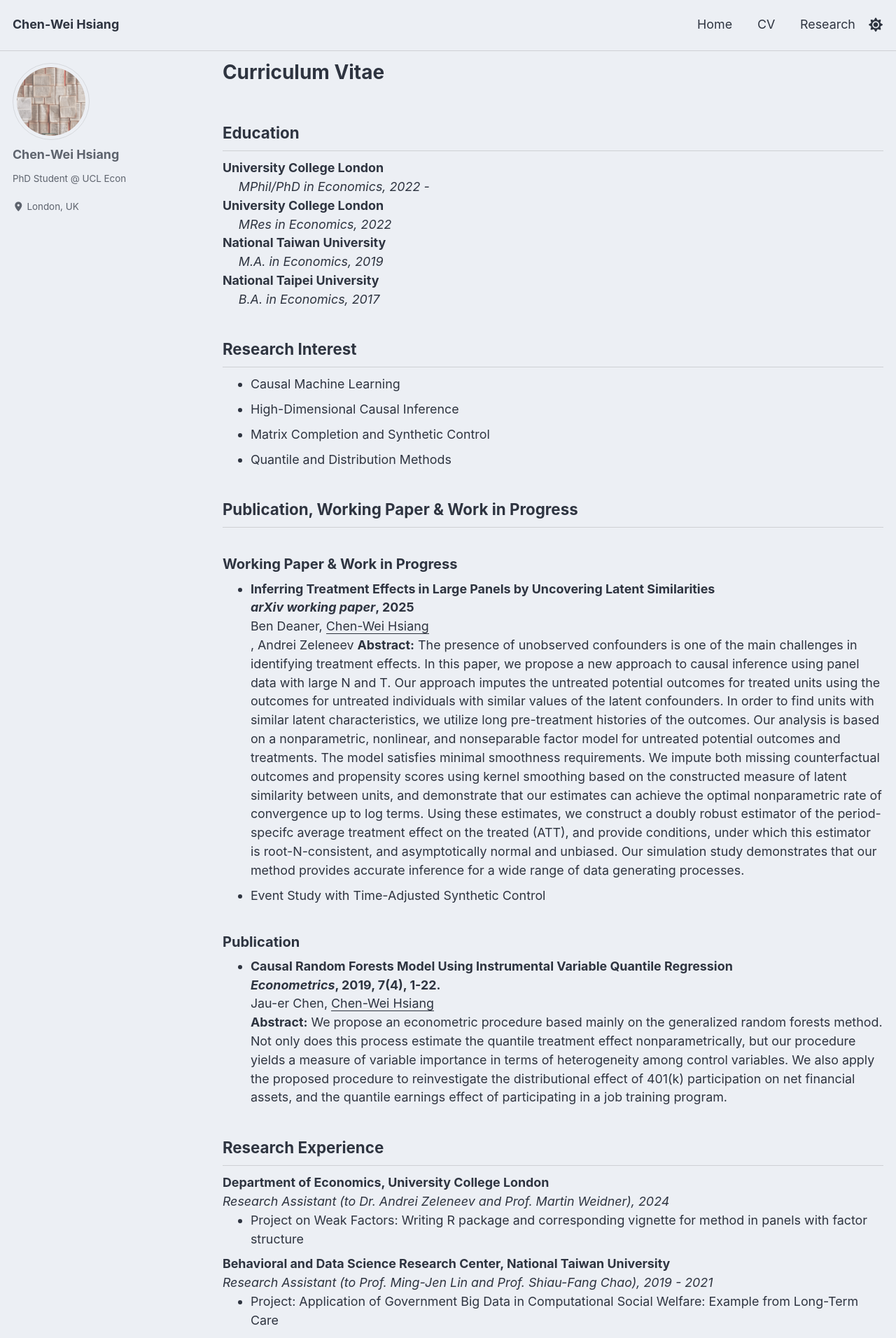
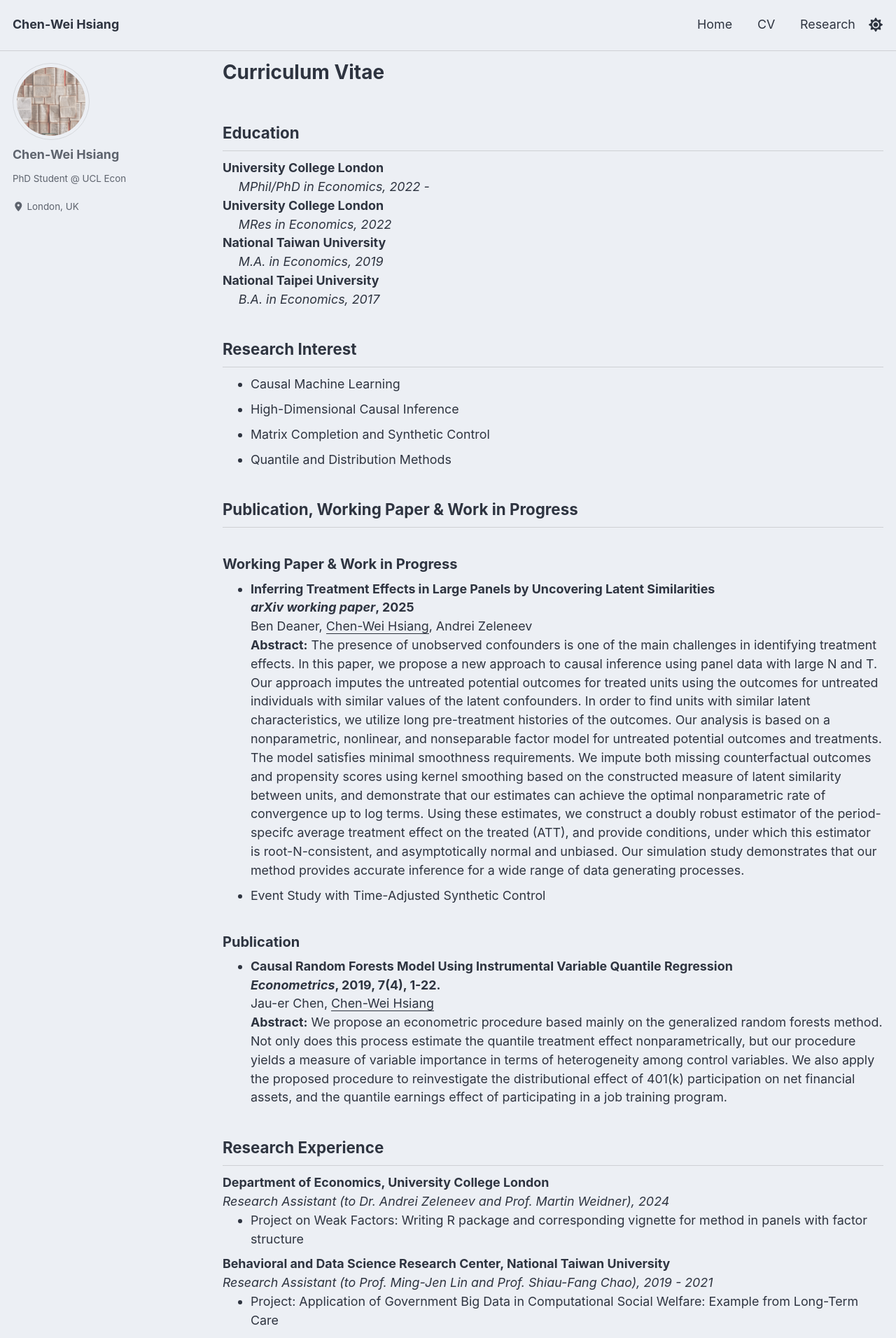
Before and after one commit to chenweihsiang/chenweihsiang.github.io, a Jekyll site: the page built from _pages/cv.md, in a window 1280 px wide. Shown: the top 1912 px of the page at 70% size. Built offline with Jekyll 4.4.1, drawn with Linux system fonts in a browser that asks for light colours; cached includes are drawn as plain includes.

Commit message:
Update cv.md

```diff
--- a/_pages/cv.md
+++ b/_pages/cv.md
@@ -46,7 +46,7 @@ author_profile: true
 <li>
 <strong>Inferring Treatment Effects in Large Panels by Uncovering Latent Similarities</strong><br/>
 <strong><em>arXiv working paper</em>, 2025</strong><br/>
-Ben Deaner, <ins>Chen-Wei Hsiang</ins><br/>, Andrei Zeleneev
+Ben Deaner, <ins>Chen-Wei Hsiang</ins>, Andrei Zeleneev<br/>
 <strong>Abstract:</strong> The presence of unobserved confounders is one of the main challenges in identifying treatment effects. In this paper, we propose a new approach to causal inference using panel data with large N and T. Our approach imputes the untreated potential outcomes for treated units using the outcomes for untreated individuals with similar values of the latent confounders. In order to find units with similar latent characteristics, we utilize long pre-treatment histories of the outcomes. Our analysis is based on a nonparametric, nonlinear, and nonseparable factor model for untreated potential outcomes and treatments. The model satisfies minimal smoothness requirements. We impute both missing counterfactual outcomes and propensity scores using kernel smoothing based on the constructed measure of latent similarity between units, and demonstrate that our estimates can achieve the optimal nonparametric rate of convergence up to log terms. Using these estimates, we construct a doubly robust estimator of the period-specifc average treatment effect on the treated (ATT), and provide conditions, under which this estimator is root-N-consistent, and asymptotically normal and unbiased. Our simulation study demonstrates that our method provides accurate inference for a wide range of data generating processes.
 </li>
 <li>
```
